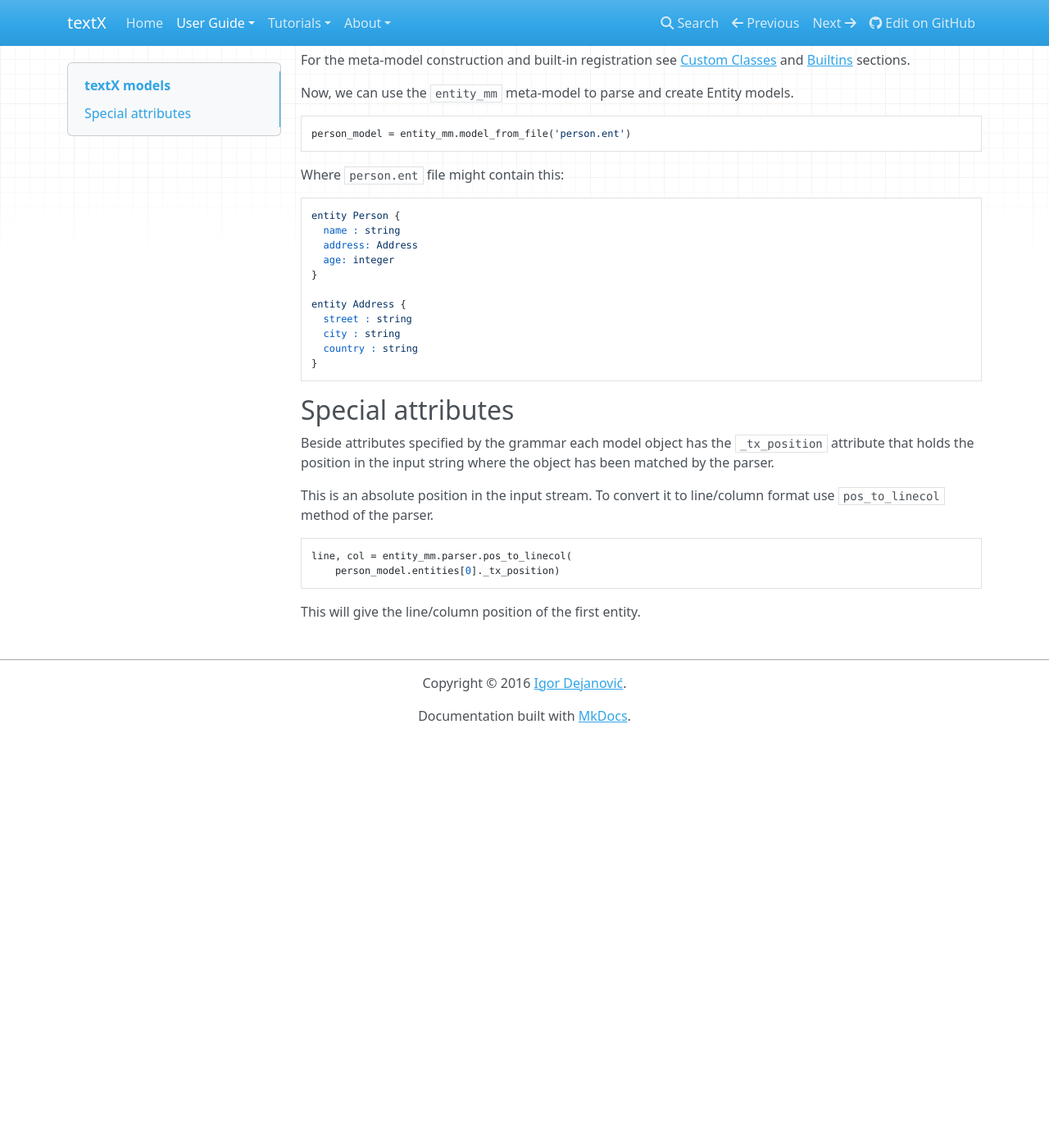
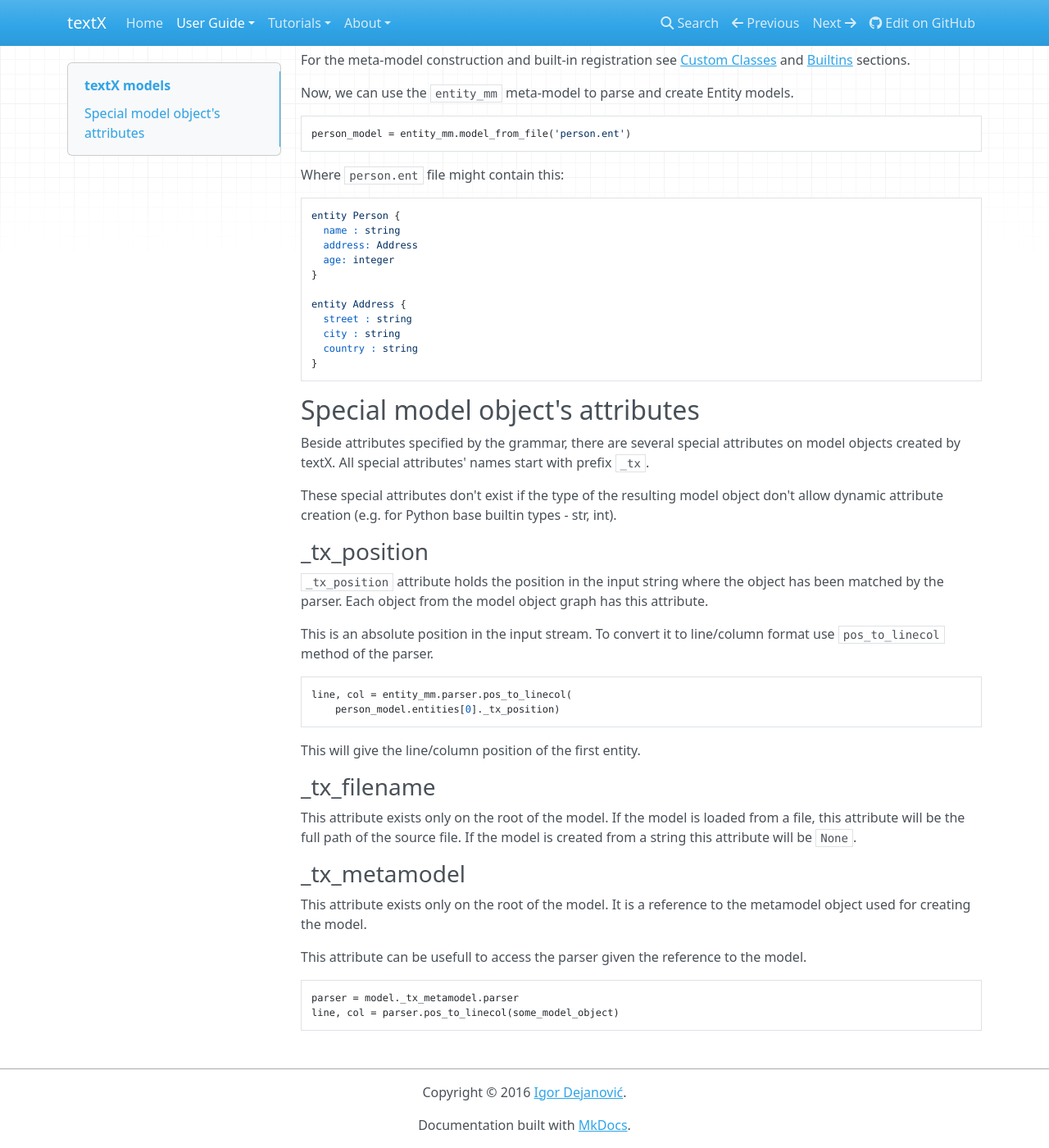
Before and after one commit to textX/textX, an MkDocs documentation site: the page built from docs/model.md, in a window 1280 px wide and 1400 px high, scrolled down 871 px. Shown: the whole window at 82% size. Built offline with MkDocs 1.6.1, drawn with Linux system fonts in a browser that asks for light colours; nearby versions of some CDN libraries; old or Windows-style settings are respelled for this version of MkDocs; before the commit the page ends 1772 px from its top, so only the background shows below that.

Commit message:
Added special model attribute _tx_metamodel for accessing meta-model. Updated docs and tests.

````diff
--- a/docs/model.md
+++ b/docs/model.md
@@ -70,11 +70,21 @@ Where `person.ent` file might contain this:
     }
 
 
-## Special attributes
+## Special model object's attributes
 
-Beside attributes specified by the grammar each model object has the
-`_tx_position` attribute that holds the position in the input string where
-the object has been matched by the parser.
+Beside attributes specified by the grammar, there are several special
+attributes on model objects created by textX. All special attributes' names
+start with prefix `_tx`.
+
+These special attributes don't exist if the type of the resulting model object
+don't allow dynamic attribute creation (e.g. for Python base builtin types -
+str, int).
+
+### _tx_position
+
+`_tx_position` attribute holds the position in the input string where the
+object has been matched by the parser. Each object from the model object graph
+has this attribute.
 
 This is an absolute position in the input stream. To convert it to line/column
 format use `pos_to_linecol` method of the parser.
@@ -85,3 +95,22 @@ line, col = entity_mm.parser.pos_to_linecol(
 ```
 
 This will give the line/column position of the first entity.
+
+### _tx_filename
+
+This attribute exists only on the root of the model. If the model is loaded
+from a file, this attribute will be the full path of the source file. If the
+model is created from a string this attribute will be `None`.
+
+### _tx_metamodel
+
+This attribute exists only on the root of the model. It is a reference to the
+metamodel object used for creating the model.
+
+This attribute can be usefull to access the parser given the reference to the
+model.
+
+```python
+parser = model._tx_metamodel.parser
+line, col = parser.pos_to_linecol(some_model_object)
+```
````
Also changed, not shown: 3 other files.
